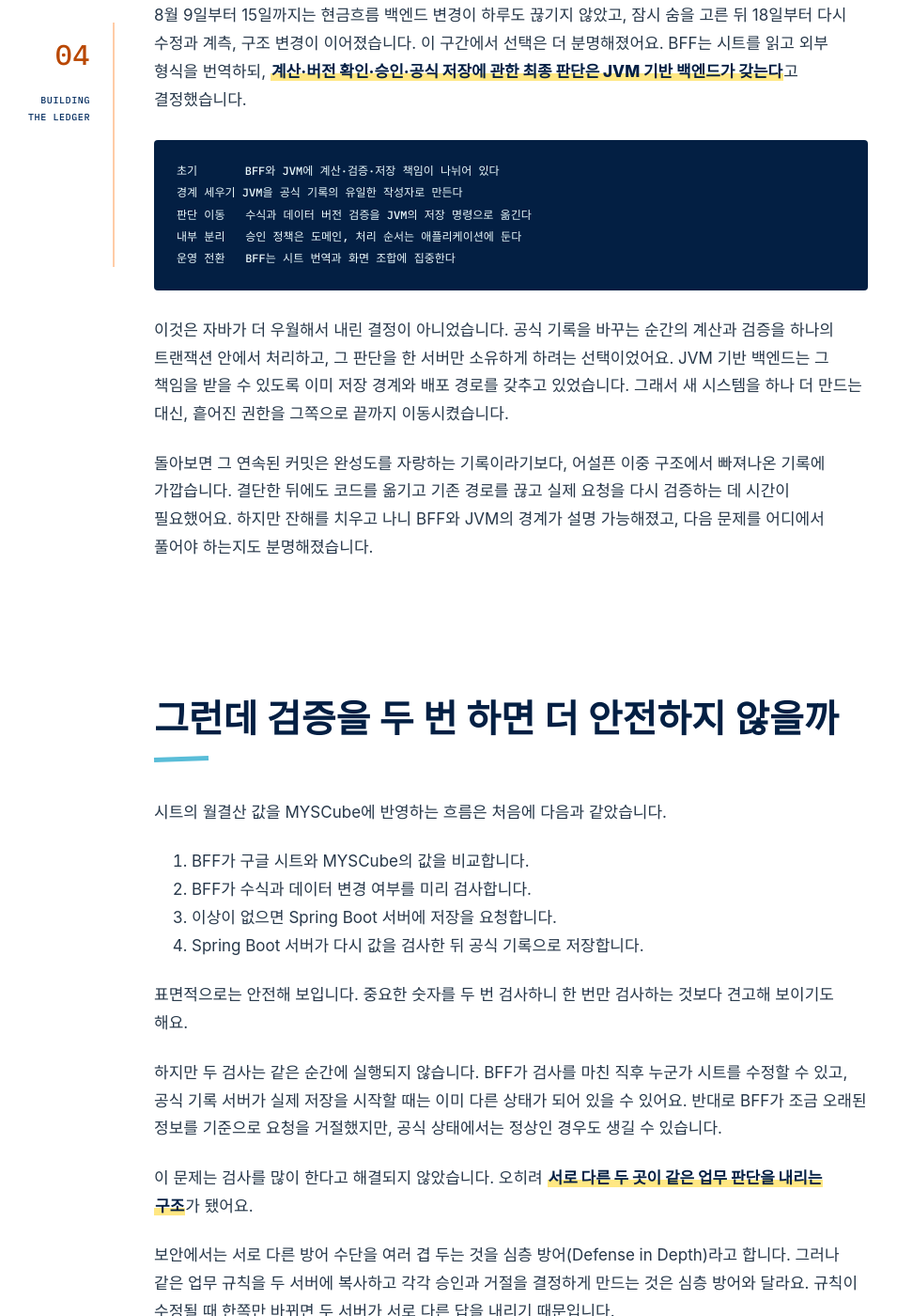
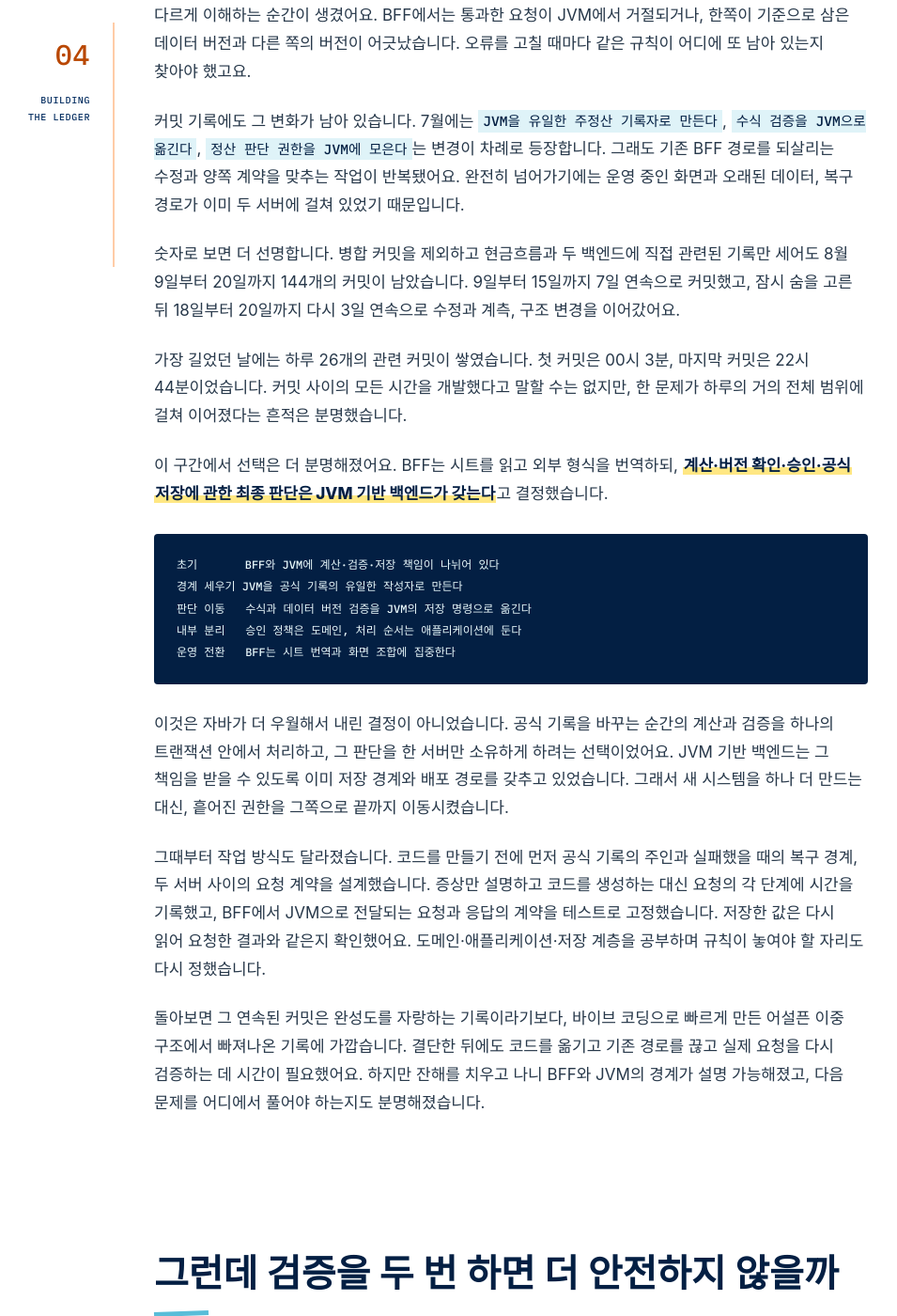
Before and after one commit to merryAI-dev/merryAI-dev.github.io, a Jekyll site: the page built from _posts/2026-08-25-myscube-building-the-ledger-04.md, in a window 1280 px wide and 1400 px high, scrolled down 7774 px. Shown: the whole window at 94% size, without its empty margins (182-1137 px from the left). Built offline with Jekyll 4.4.1, drawn with Linux system fonts in a browser that asks for light colours; some web fonts are replaced; some of the changed text lies outside the part shown.

Commit message:
edit: reflect the limits of vibe coding

````diff
--- a/_posts/2026-08-25-myscube-building-the-ledger-04.md
+++ b/_posts/2026-08-25-myscube-building-the-ledger-04.md
@@ -147,6 +147,10 @@
 
 ### 잔해처럼 보이던 커밋들
 
+처음에는 바이브 코딩의 속도에 꽤 현혹됐습니다. 요구사항을 설명하면 화면과 API가 빠르게 생겼고, 눈앞의 오류도 다음 커밋에서 금방 사라졌어요. 이전이라면 며칠 걸렸을 기능을 하루 안에 붙일 수 있다는 감각은 강렬했습니다.
+
+하지만 코드가 빠르게 늘어나는 속도와 시스템을 제대로 이해하는 속도는 같지 않았습니다. BFF와 JVM 양쪽에 비슷한 검증이 생겼고, 어떤 저장 경로가 공식 기록을 만드는지 한 문장으로 설명하기 어려워졌어요. AI는 코드를 만드는 시간을 줄여줬지만, **업무 규칙과 아키텍처를 설계하고, 필요한 개념을 학습하고, 로그를 달아 실제 흐름을 관찰하며, 결과를 검증하는 과정까지 대신해주지는 못했습니다.**
+
 8월 중순에는 솔직히 꽤 절망스러웠습니다. SpaceX의 발사체가 폭발한 뒤 잔해를 바라보는 엔지니어가 이런 기분일까 싶었어요. 하나를 고치면 그동안 가려져 있던 문제가 드러났고, 화면의 작은 오류처럼 보였던 일이 데이터 버전과 승인 권한, 저장 순서의 문제로 이어졌습니다.
 
 처음부터 JVM 기반 백엔드에 판단을 모으겠다는 선명한 설계가 있었던 것은 아닙니다. 초기에는 BFF가 시트를 읽고 비교한 뒤 일부 계산과 검증까지 수행했고, JVM 서버에도 비슷한 규칙이 있었습니다. 어떤 조회는 BFF의 저장 코드를 직접 통과했고, 어떤 명령만 JVM으로 향했어요. 두 서버가 협력한다기보다 서로의 빈틈을 임시로 메우는 구조에 가까웠습니다.
@@ -155,7 +159,11 @@
 
 커밋 기록에도 그 변화가 남아 있습니다. 7월에는 `JVM을 유일한 주정산 기록자로 만든다`, `수식 검증을 JVM으로 옮긴다`, `정산 판단 권한을 JVM에 모은다`는 변경이 차례로 등장합니다. 그래도 기존 BFF 경로를 되살리는 수정과 양쪽 계약을 맞추는 작업이 반복됐어요. 완전히 넘어가기에는 운영 중인 화면과 오래된 데이터, 복구 경로가 이미 두 서버에 걸쳐 있었기 때문입니다.
 
-8월 9일부터 15일까지는 현금흐름 백엔드 변경이 하루도 끊기지 않았고, 잠시 숨을 고른 뒤 18일부터 다시 수정과 계측, 구조 변경이 이어졌습니다. 이 구간에서 선택은 더 분명해졌어요. BFF는 시트를 읽고 외부 형식을 번역하되, **계산·버전 확인·승인·공식 저장에 관한 최종 판단은 JVM 기반 백엔드가 갖는다**고 결정했습니다.
+숫자로 보면 더 선명합니다. 병합 커밋을 제외하고 현금흐름과 두 백엔드에 직접 관련된 기록만 세어도 8월 9일부터 20일까지 144개의 커밋이 남았습니다. 9일부터 15일까지 7일 연속으로 커밋했고, 잠시 숨을 고른 뒤 18일부터 20일까지 다시 3일 연속으로 수정과 계측, 구조 변경을 이어갔어요.
+
+가장 길었던 날에는 하루 26개의 관련 커밋이 쌓였습니다. 첫 커밋은 00시 3분, 마지막 커밋은 22시 44분이었습니다. 커밋 사이의 모든 시간을 개발했다고 말할 수는 없지만, 한 문제가 하루의 거의 전체 범위에 걸쳐 이어졌다는 흔적은 분명했습니다.
+
+이 구간에서 선택은 더 분명해졌어요. BFF는 시트를 읽고 외부 형식을 번역하되, **계산·버전 확인·승인·공식 저장에 관한 최종 판단은 JVM 기반 백엔드가 갖는다**고 결정했습니다.
 
 ```text
 초기       BFF와 JVM에 계산·검증·저장 책임이 나뉘어 있다
@@ -167,7 +175,9 @@
 
 이것은 자바가 더 우월해서 내린 결정이 아니었습니다. 공식 기록을 바꾸는 순간의 계산과 검증을 하나의 트랜잭션 안에서 처리하고, 그 판단을 한 서버만 소유하게 하려는 선택이었어요. JVM 기반 백엔드는 그 책임을 받을 수 있도록 이미 저장 경계와 배포 경로를 갖추고 있었습니다. 그래서 새 시스템을 하나 더 만드는 대신, 흩어진 권한을 그쪽으로 끝까지 이동시켰습니다.
 
-돌아보면 그 연속된 커밋은 완성도를 자랑하는 기록이라기보다, 어설픈 이중 구조에서 빠져나온 기록에 가깝습니다. 결단한 뒤에도 코드를 옮기고 기존 경로를 끊고 실제 요청을 다시 검증하는 데 시간이 필요했어요. 하지만 잔해를 치우고 나니 BFF와 JVM의 경계가 설명 가능해졌고, 다음 문제를 어디에서 풀어야 하는지도 분명해졌습니다.
+그때부터 작업 방식도 달라졌습니다. 코드를 만들기 전에 먼저 공식 기록의 주인과 실패했을 때의 복구 경계, 두 서버 사이의 요청 계약을 설계했습니다. 증상만 설명하고 코드를 생성하는 대신 요청의 각 단계에 시간을 기록했고, BFF에서 JVM으로 전달되는 요청과 응답의 계약을 테스트로 고정했습니다. 저장한 값은 다시 읽어 요청한 결과와 같은지 확인했어요. 도메인·애플리케이션·저장 계층을 공부하며 규칙이 놓여야 할 자리도 다시 정했습니다.
+
+돌아보면 그 연속된 커밋은 완성도를 자랑하는 기록이라기보다, 바이브 코딩으로 빠르게 만든 어설픈 이중 구조에서 빠져나온 기록에 가깝습니다. 결단한 뒤에도 코드를 옮기고 기존 경로를 끊고 실제 요청을 다시 검증하는 데 시간이 필요했어요. 하지만 잔해를 치우고 나니 BFF와 JVM의 경계가 설명 가능해졌고, 다음 문제를 어디에서 풀어야 하는지도 분명해졌습니다.
 
 ## 그런데 검증을 두 번 하면 더 안전하지 않을까
 
````
